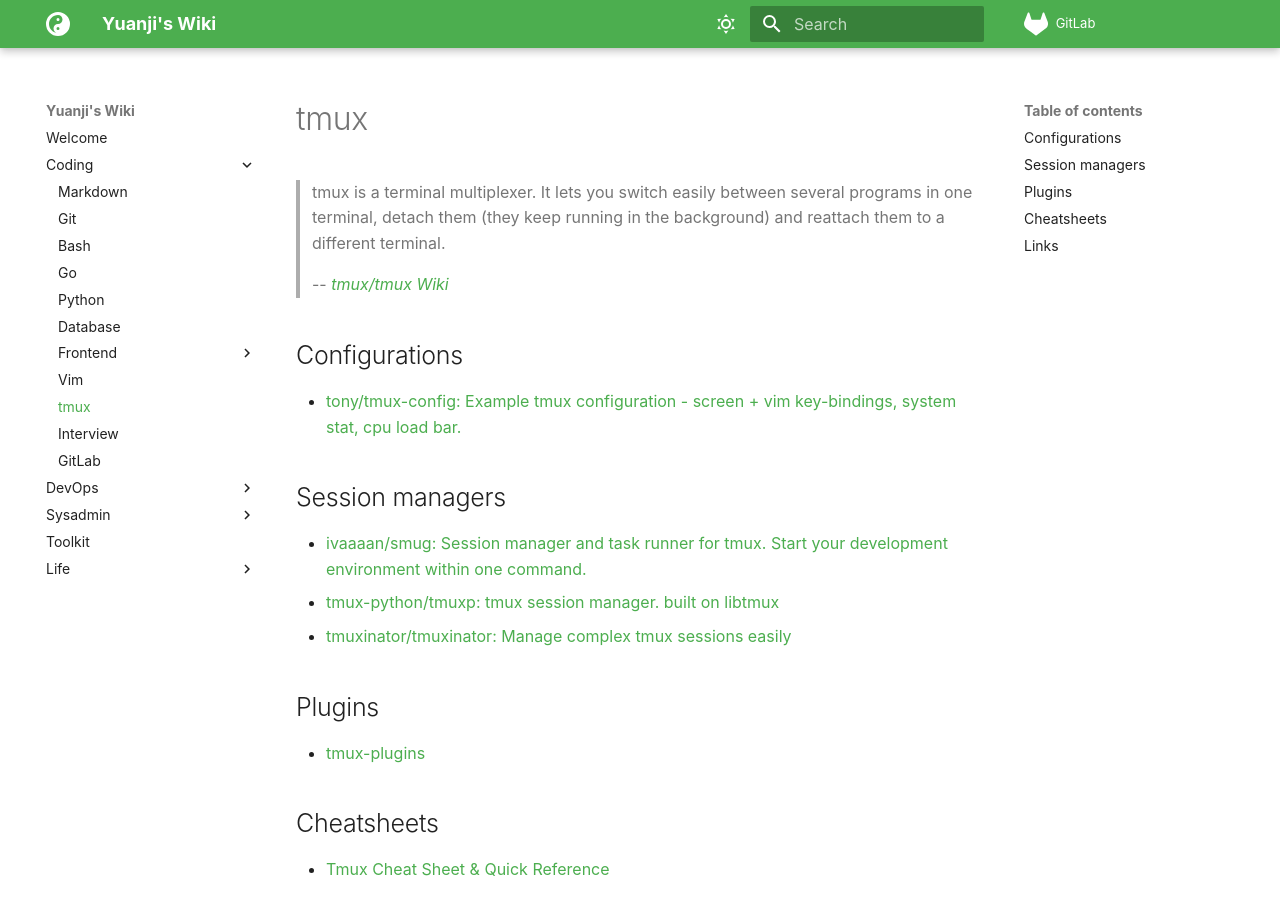
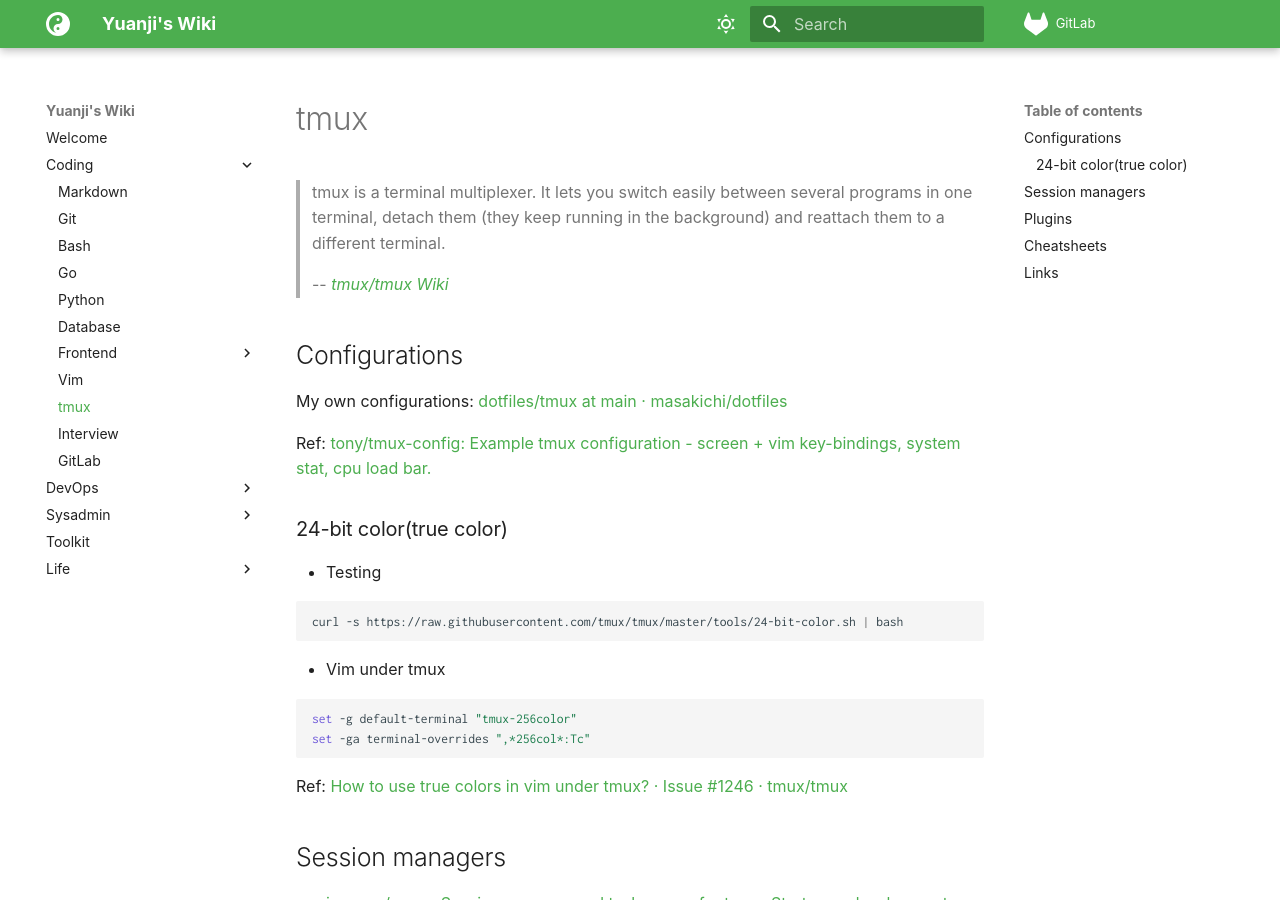
Before and after one commit to yuanji-dev/wiki, an MkDocs documentation site: the page built from docs/coding/tmux.md, in a window 1280 px wide and 900 px high. Built offline with MkDocs 1.6.1 and Material for MkDocs 9.7.7, drawn with Linux system fonts in a browser that asks for light colours; some web fonts are replaced; comment, search, counter and statistics services are not loaded.

Commit message:
feat: updates for go & tmux

````diff
--- a/docs/coding/tmux.md
+++ b/docs/coding/tmux.md
@@ -6,7 +6,26 @@
 
 ## Configurations
 
-- [tony/tmux-config: Example tmux configuration - screen + vim key-bindings, system stat, cpu load bar.](https://github.com/tony/tmux-config)
+My own configurations: [dotfiles/tmux at main · masakichi/dotfiles](https://github.com/masakichi/dotfiles/tree/main/tmux)
+
+Ref: [tony/tmux-config: Example tmux configuration - screen + vim key-bindings, system stat, cpu load bar.](https://github.com/tony/tmux-config)
+
+### 24-bit color(true color)
+
+- Testing
+
+```shell
+curl -s https://raw.githubusercontent.com/tmux/tmux/master/tools/24-bit-color.sh | bash
+```
+
+- Vim under tmux
+
+```shell
+set -g default-terminal "tmux-256color"
+set -ga terminal-overrides ",*256col*:Tc"
+```
+
+Ref: [How to use true colors in vim under tmux? · Issue #1246 · tmux/tmux](https://github.com/tmux/tmux/issues/1246)
 
 ## Session managers
 
````
Also changed, not shown: docs/coding/go.md (+1 -0 lines).
